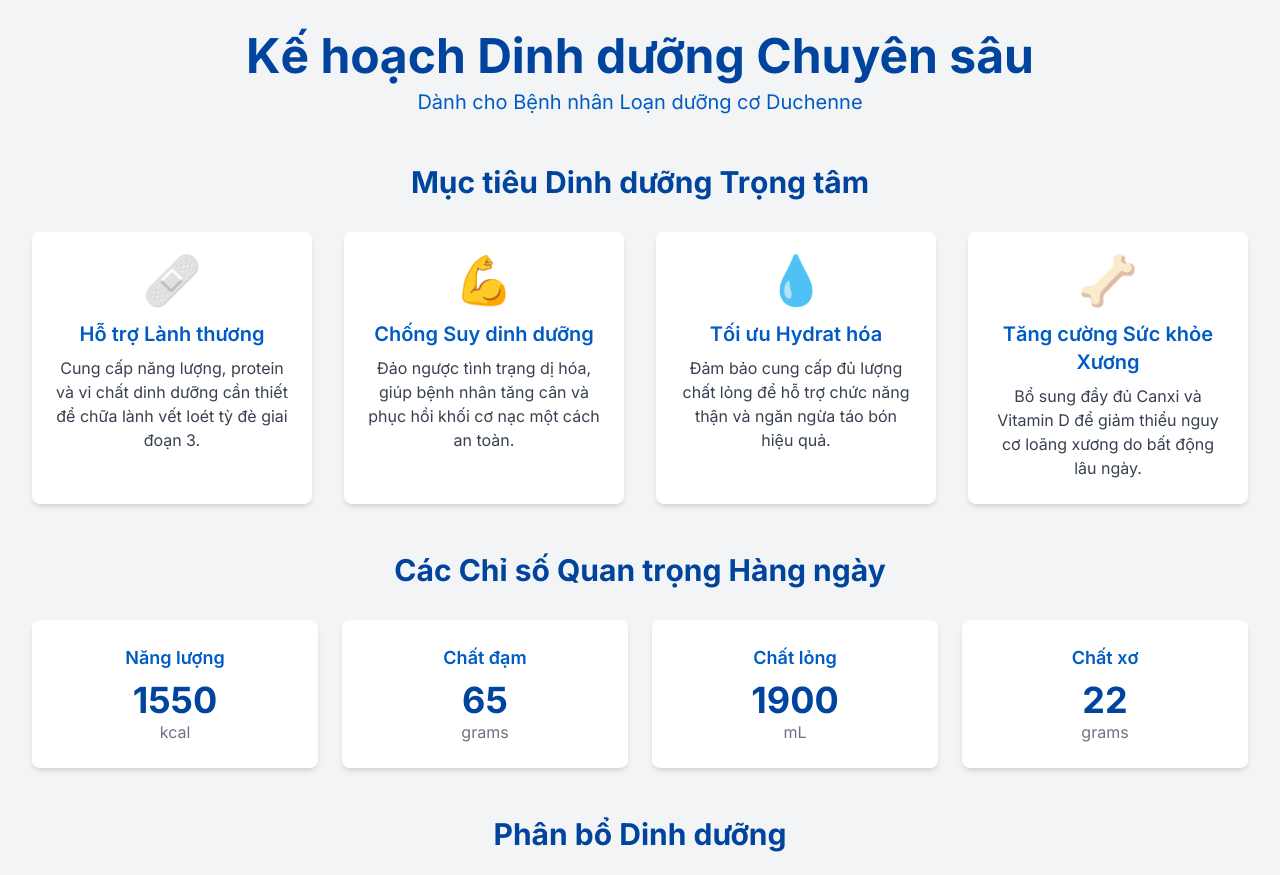
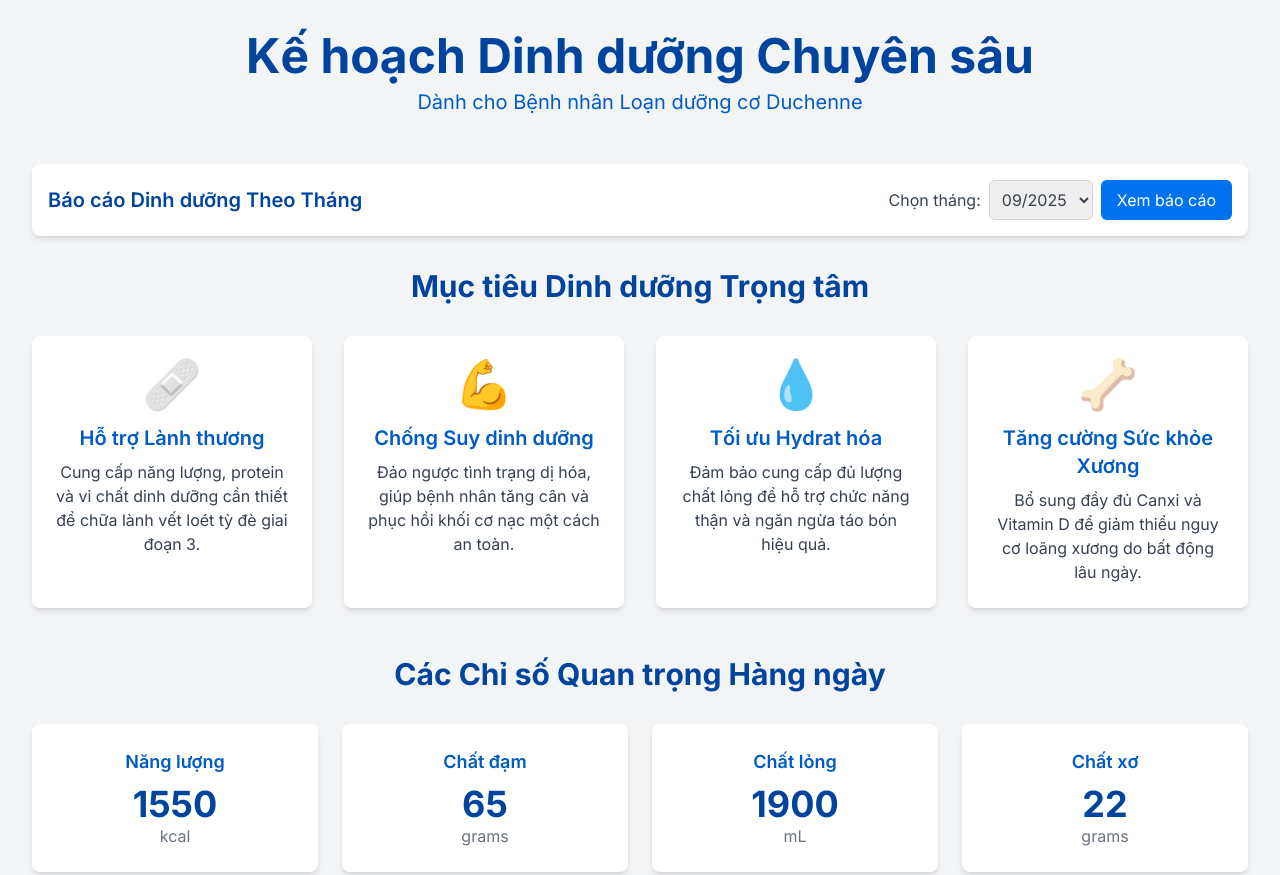
Before and after one commit to tuananh97/nutrition, a plain HTML site: page index.html in a window 1280 px wide. Shown: the top 875 px of the page. Drawn offline with nearby package versions, Linux system fonts and the light colour scheme.

Commit message:
Update index.html

```diff
--- a/index.html
+++ b/index.html
@@ -76,6 +76,34 @@
             <h1 class="text-4xl md:text-5xl font-bold text-[#00449E]">Kế hoạch Dinh dưỡng Chuyên sâu</h1>
             <p class="text-lg md:text-xl mt-2 text-[#005BC5]">Dành cho Bệnh nhân Loạn dưỡng cơ Duchenne</p>
         </header>
+
+
+        <!-- Thanh điều hướng chọn tháng báo cáo -->
+        <nav class="bg-white rounded-lg shadow-md mb-8 p-4">
+            <div class="flex flex-col md:flex-row items-center justify-between">
+                <h2 class="text-xl font-semibold text-[#00449E] mb-4 md:mb-0">Báo cáo Dinh dưỡng Theo Tháng</h2>
+                <div class="flex items-center space-x-2">
+                    <label for="month-select" class="text-gray-700">Chọn tháng:</label>
+                    <select id="month-select" class="border border-gray-300 rounded-md p-2 focus:outline-none focus:ring-2 focus:ring-[#0072F0]">
+                        <option value="01/2025">01/2025</option>
+                        <option value="02/2025">02/2025</option>
+                        <option value="03/2025">03/2025</option>
+                        <option value="04/2025">04/2025</option>
+                        <option value="05/2025">05/2025</option>
+                        <option value="06/2025">06/2025</option>
+                        <option value="07/2025">07/2025</option>
+                        <option value="08/2025">08/2025</option>
+                        <option value="09/2025" selected>09/2025</option>
+                        <option value="10/2025">10/2025</option>
+                        <option value="11/2025">11/2025</option>
+                        <option value="12/2025">12/2025</option>
+                    </select>
+                    <button id="view-report-btn" class="bg-[#0072F0] text-white px-4 py-2 rounded-md hover:bg-[#005BC5] transition-colors">
+                        Xem báo cáo
+                    </button>
+                </div>
+            </div>
+        </nav>
 
         <main>
             <section id="goals" class="mb-12">
@@ -250,6 +278,14 @@
     </div>
 
     <script>
+        // Xử lý sự kiện khi nhấn nút "Xem báo cáo"
+        document.getElementById('view-report-btn').addEventListener('click', function() {
+            const selectedMonth = document.getElementById('month-select').value;
+            const month = selectedMonth.split('/')[0];
+            const year = selectedMonth.split('/')[1];
+            window.location.href = `./reports/report_${month}${year}.html`;
+        });
+
         const tooltipTitleCallback = {
             plugins: {
                 tooltip: {
@@ -328,6 +364,7 @@
                 ...tooltipTitleCallback
             }
         });
+
     </script>
 </body>
 </html>
```
